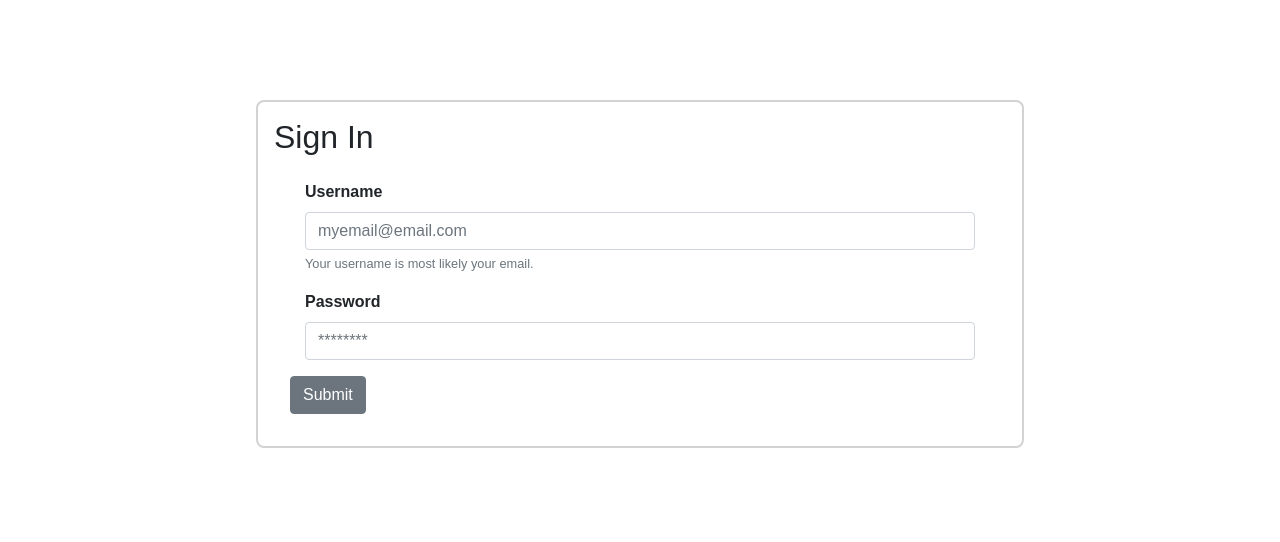
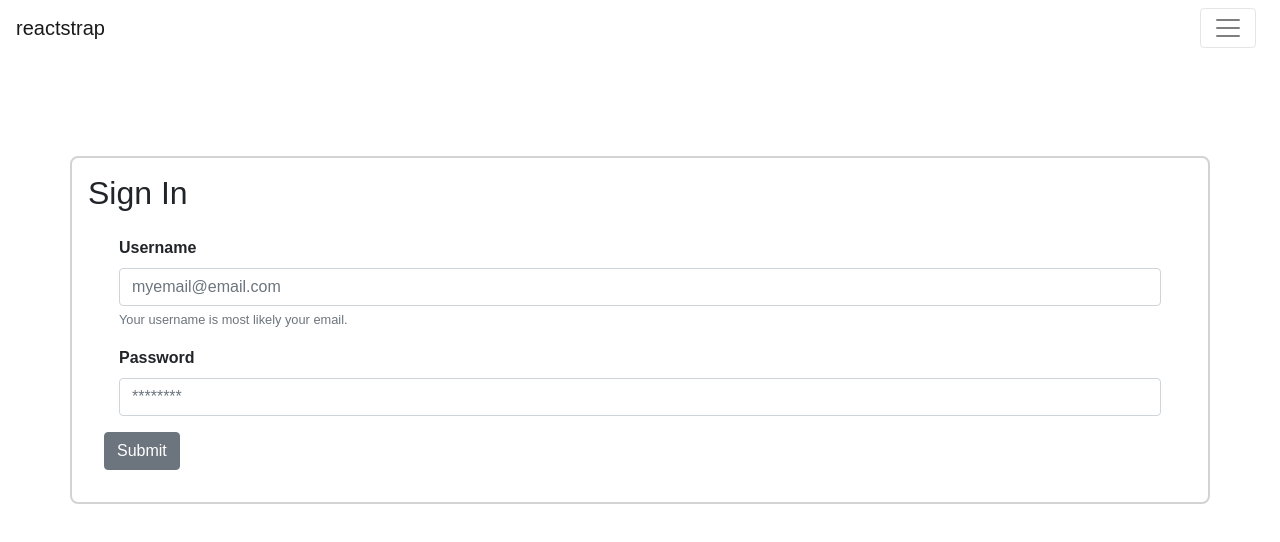
Before and after one commit to phoebequincy/Acorn, a React (Create React App) app: page / in a window 1280 px wide. Shown: the top 542 px of the page. Built offline with nearby package versions, Linux system fonts and the light colour scheme.

Commit message:
Added navigation component, changed component names.

```diff
--- a/src/App.js
+++ b/src/App.js
@@ -1,7 +1,8 @@
 import React, { Component } from 'react';
-import Toolbar from './components/Toolbar';
+import Login from './components/Login';
 import Acorns from './components/Acorns';
-import './App.css';
+import './/stylesheets/Login.css';
+import Navigation from './components/Navigation';
 
 
 class App extends Component {
@@ -31,8 +32,8 @@
     return (
       <div>
         <div>
-
-        {this.state.login ? <Acorns/> : <Toolbar
+        <Navigation />
+        {this.state.login ? <Acorns/> : <Login
           toggleLogin = {this.toggleLogin}/>}
 
 
--- a/src/components/Toolbar.js
+++ b/src/components/Login.js
@@ -6,7 +6,7 @@
 } from 'reactstrap';
 
 
-class App extends Component {
+class Login extends Component {
   constructor(props) {
     super(props);
       this.state = {
@@ -100,4 +100,4 @@
   }
 }
 
-export default App;
+export default Login;
--- /dev/null
+++ b/src/components/Navigation.js
@@ -0,0 +1,39 @@
+import React from 'react';
+import { Collapse, Navbar, NavbarToggler, NavbarBrand, Nav, NavItem, NavLink } from 'reactstrap';
+
+export default class Navigation extends React.Component {
+  constructor(props) {
+    super(props);
+
+    this.toggleNavbar = this.toggleNavbar.bind(this);
+    this.state = {
+      collapsed: true
+    };
+  }
+
+  toggleNavbar() {
+    this.setState({
+      collapsed: !this.state.collapsed
+    });
+  }
+  render() {
+    return (
+      <div>
+        <Navbar color="faded" light>
+          <NavbarBrand href="/" className="mr-auto">reactstrap</NavbarBrand>
+          <NavbarToggler onClick={this.toggleNavbar} className="mr-2" />
+          <Collapse isOpen={!this.state.collapsed} navbar>
+            <Nav navbar>
+              <NavItem>
+                <NavLink href="/components/">Components</NavLink>
+              </NavItem>
+              <NavItem>
+                <NavLink href="https://github.com/reactstrap/reactstrap">GitHub</NavLink>
+              </NavItem>
+            </Nav>
+          </Collapse>
+        </Navbar>
+      </div>
+    );
+  }
+}
--- a/src/App.css
+++ b/src/stylesheets/Login.css
@@ -7,7 +7,7 @@
   vertical-align: middle;
   margin-left: auto;
   margin-right: auto;
-  width: 60%;
+  width: auto;
   margin-top: 100px;
 }
 
@@ -23,15 +23,3 @@
 button {
   justify-content: flex-end;
 }
-
-.App-title {
-  font-size: 1.5em;
-}
-
-.App-intro {
-  font-size: large;
-}
-@keyframes App-logo-spin {
-  from { transform: rotate(0deg); }
-  to { transform: rotate(360deg); }
-}
```
Also changed, not shown: src/stylesheets/App.css (added).
